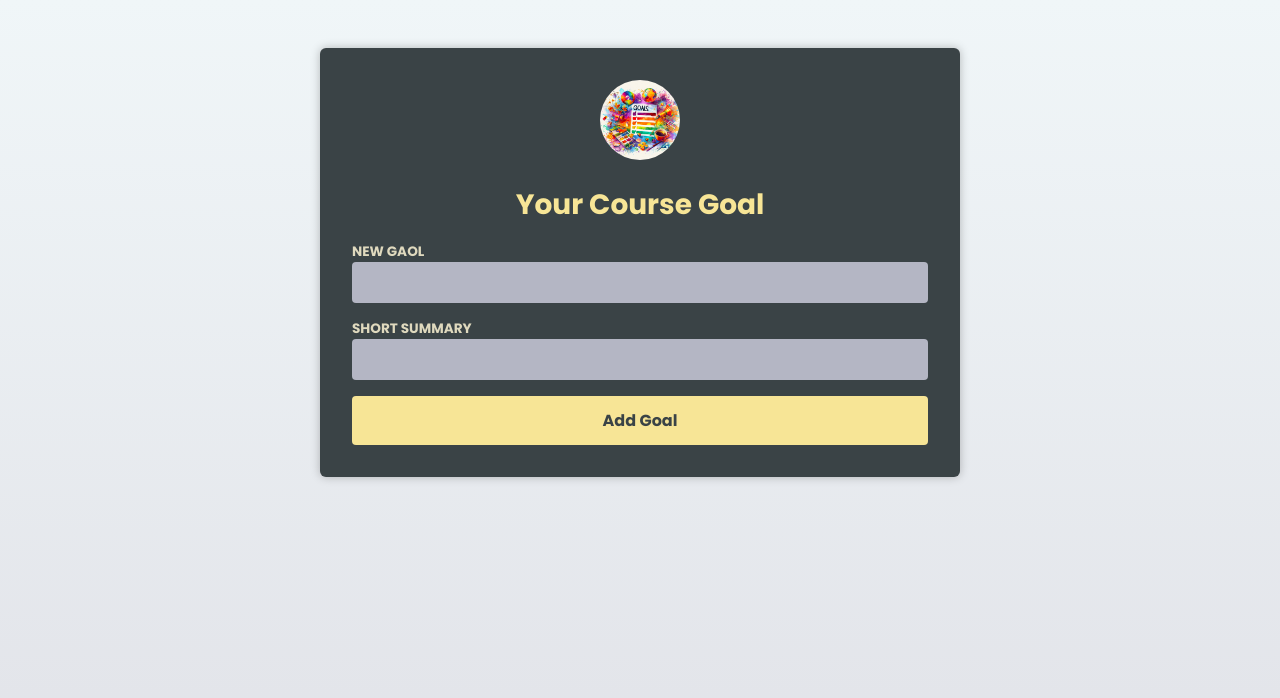
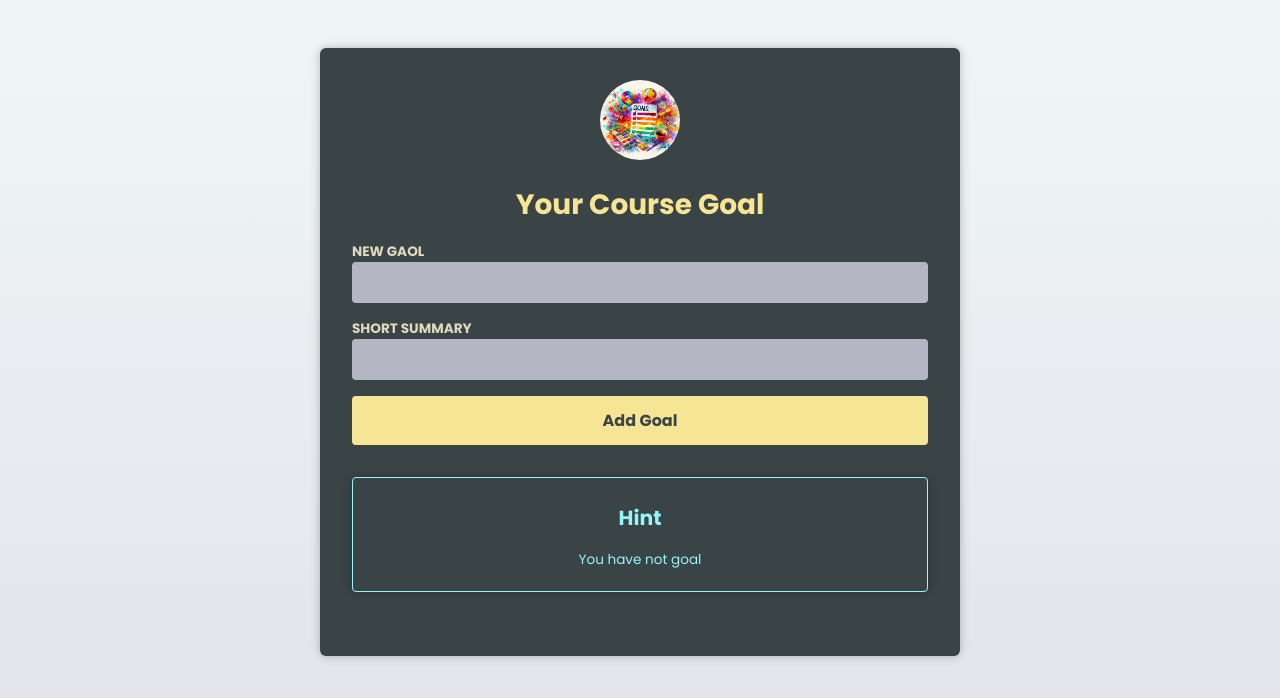
Before and after one commit to RahimVa1iyev/typescript-react-to-do-list, a React (Vite) app: page / in a window 1280 px wide. Shown: the top 698 px of the page. Built offline with nearby package versions, Linux system fonts and the light colour scheme.

Commit message:
add-info-box-component

```diff
--- a/src/App.tsx
+++ b/src/App.tsx
@@ -13,7 +13,7 @@ export type CourseGoal = {
 function App() {
   const [goals, setGoals] = useState<CourseGoal[]>([])
 
-  const handleAddGoal = (goal : string , summary :sting) => {
+  const handleAddGoal = (goal : string , summary :string) => {
     setGoals(prevGoal => {
       const newGoal: CourseGoal = {
         id: Math.random(),
@@ -37,7 +37,6 @@ function App() {
         </Header>
         <NewGoal onAddGoal = {handleAddGoal} />
         <CourseGoalList goals ={goals} handleDelete = {handleRemoveGoal} />
-
       </main>
     </>
   )
--- a/src/components/CourseGoalList.tsx
+++ b/src/components/CourseGoalList.tsx
@@ -1,20 +1,36 @@
 import { type FC } from "react";
 import CourseGoal from "./CourseGoal";
 import { type CourseGoal as CGoal } from "../App";
+import InfoBox from "./InfoBox";
 
 type ListProp = {
-    goals : CGoal[]
-    handleDelete : (id: number) => void
+    goals: CGoal[]
+    handleDelete: (id: number) => void
 }
 
-const CourseGoalList : FC<ListProp> = ({goals , handleDelete}) => {
+const CourseGoalList: FC<ListProp> = ({ goals, handleDelete }) => {
+
+    if (goals.length === 0) {
+
+        return <InfoBox mode="hint" >
+            You have not goal
+        </InfoBox>
+    }
+
     return (
         <>
+            {
+                goals.length > 2 ?
+                <InfoBox mode="warning" >
+                    Your goals can't be must 2
+                </InfoBox> : null
+            }
+
             <ul>
                 {
                     goals.map(goal => (
                         <li key={goal.id}>
-                            <CourseGoal handleDelete = {handleDelete}  title={goal.title} id={goal.id} >
+                            <CourseGoal handleDelete={handleDelete} title={goal.title} id={goal.id} >
                                 <p>{goal.description}</p>
                             </CourseGoal>
                         </li>
--- /dev/null
+++ b/src/components/InfoBox.tsx
@@ -0,0 +1,25 @@
+import { type FC, type ReactNode } from 'react'
+
+type InfoBoxProps = {
+    mode : 'hint' | 'warning',
+    children : ReactNode
+}
+
+const InfoBox : FC<InfoBoxProps> = ({mode,children}) => {
+    if(mode === 'hint') {
+        return (
+            <aside className='infobox infobox-hint'>
+                <h2>Hint</h2>
+                <p>{children}</p>
+            </aside>
+        )
+    }
+  return (
+    <aside className='infobox infobox-warning warning--medium' >
+    <h2>Warning</h2>
+    <p>{children}</p>
+</aside>
+  )
+}
+
+export default InfoBox
--- a/src/index.css
+++ b/src/index.css
@@ -130,3 +130,32 @@ li button:hover {
   text-align: center;
   color: #acd1ce;
 }
+
+.infobox {
+  margin: 2rem 0;
+  padding: 0.5rem;
+  text-align: center;
+  box-shadow: 0 0 10px rgba(0, 0, 0, 0.25);
+  font-size: 0.85rem;
+  border-radius: 4px;
+}
+
+.infobox-hint {
+  border: 1px solid #96f5f7;
+  color: #96f5f7;
+}
+
+.infobox-warning.warning--low {
+  border: 1px solid #f6d84f;
+  color: #f6d84f;
+}
+
+.infobox-warning.warning--medium {
+  border: 1px solid #f9a73b;
+  color: #f9a73b;
+}
+
+.infobox-warning.warning--high {
+  border: 1px solid #f97373;
+  color: #f97373;
+}
```
